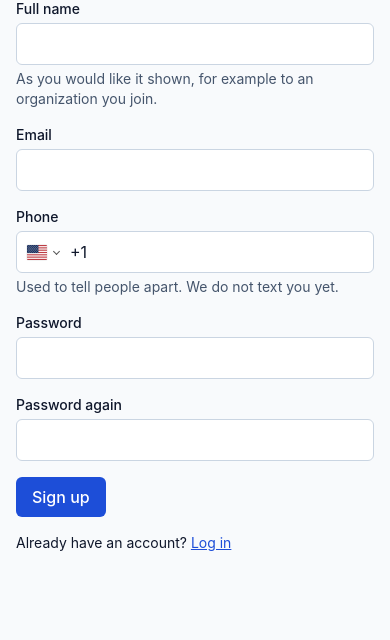
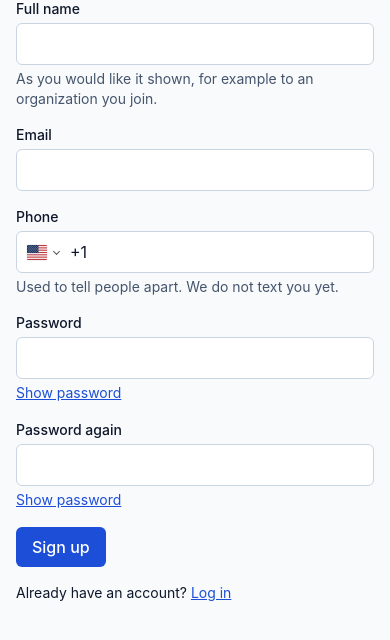
Before and after one commit to Sohum-Gupta/AccelerareMVP, a Django app: page /accounts/signup/ in a window 390 px wide. Shown: the part 134-774 px from the top of the page. Run offline with Django 5.2, Linux system fonts and the light colour scheme.

Commit message:
Add a "Show password" button to every password box (T-19, point 4) (#94)
The founder asked for it on the live site. Under each password box
(log in; sign up's two; choosing a new password's two) a small button
switches the dots to plain text and back, so a person can check what they
typed, on a phone above all.

The button comes from the one template every form field goes through, so
a password box added later gets one too. It is in the page hidden and the
script reveals it: without JavaScript there is no button that does
nothing. Just before a form is sent the box goes back to dots, so the
browser never remembers a password as ordinary text.

No server change. The style rebuild also dropped one class nothing uses.

Co-authored-by: Claude <noreply@anthropic.com>

```diff
--- a/static/js/live-hints.js
+++ b/static/js/live-hints.js
@@ -55,3 +55,31 @@
     });
   });
 })();
+
+// "Show password" under every password box: switches the dots to plain text
+// and back, so a person can check what they typed (on a phone above all). The
+// button is in the page hidden; this script reveals it. Just before the form
+// is sent the box goes back to dots, so the browser never remembers a
+// password as if it were ordinary text it could offer in another box.
+(function () {
+  document.querySelectorAll("[data-show-password]").forEach(function (button) {
+    var input = document.getElementById(button.dataset.showPassword);
+    if (!input) return;
+
+    function show(visible) {
+      input.type = visible ? "text" : "password";
+      button.textContent = visible ? "Hide password" : "Show password";
+      button.setAttribute("aria-pressed", visible ? "true" : "false");
+    }
+
+    button.hidden = false;
+    button.addEventListener("click", function () {
+      show(input.type === "password");
+    });
+    if (input.form) {
+      input.form.addEventListener("submit", function () {
+        show(false);
+      });
+    }
+  });
+})();
--- a/templates/includes/field.html
+++ b/templates/includes/field.html
@@ -6,10 +6,17 @@ Optional live hints, shown by js/live-hints.js while the person types:
   hints="password"  length and not-only-digits (keep 10 in step with MinimumLengthValidator; a test checks)
   hints="match"     matches another field; also pass match_with=form.password1
 Server validation is unchanged and still the authority.
+
+A password box also gets a "Show password" button (js/live-hints.js). It is in
+the page hidden and the script reveals it, so without JavaScript there is no
+button that does nothing.
 {% endcomment %}
 <div class="mb-4">
   <label for="{{ field.id_for_label }}">{{ field.label }}</label>
   {{ field }}
+  {% if field.field.widget.input_type == "password" %}
+    <button type="button" class="link-button mt-1 text-sm" data-show-password="{{ field.id_for_label }}" aria-pressed="false" hidden>Show password</button>
+  {% endif %}
   {% if hints %}
     <ul class="hint-list" hidden aria-live="polite" data-hints="{{ hints }}" data-for="{{ field.id_for_label }}"{% if match_with %} data-match="{{ match_with.id_for_label }}"{% endif %} data-min="10">
       {% if hints == "email" %}
```
Also changed, not shown: tests/test_show_password.py (added, +82 -0 lines), static/css/app.css.
